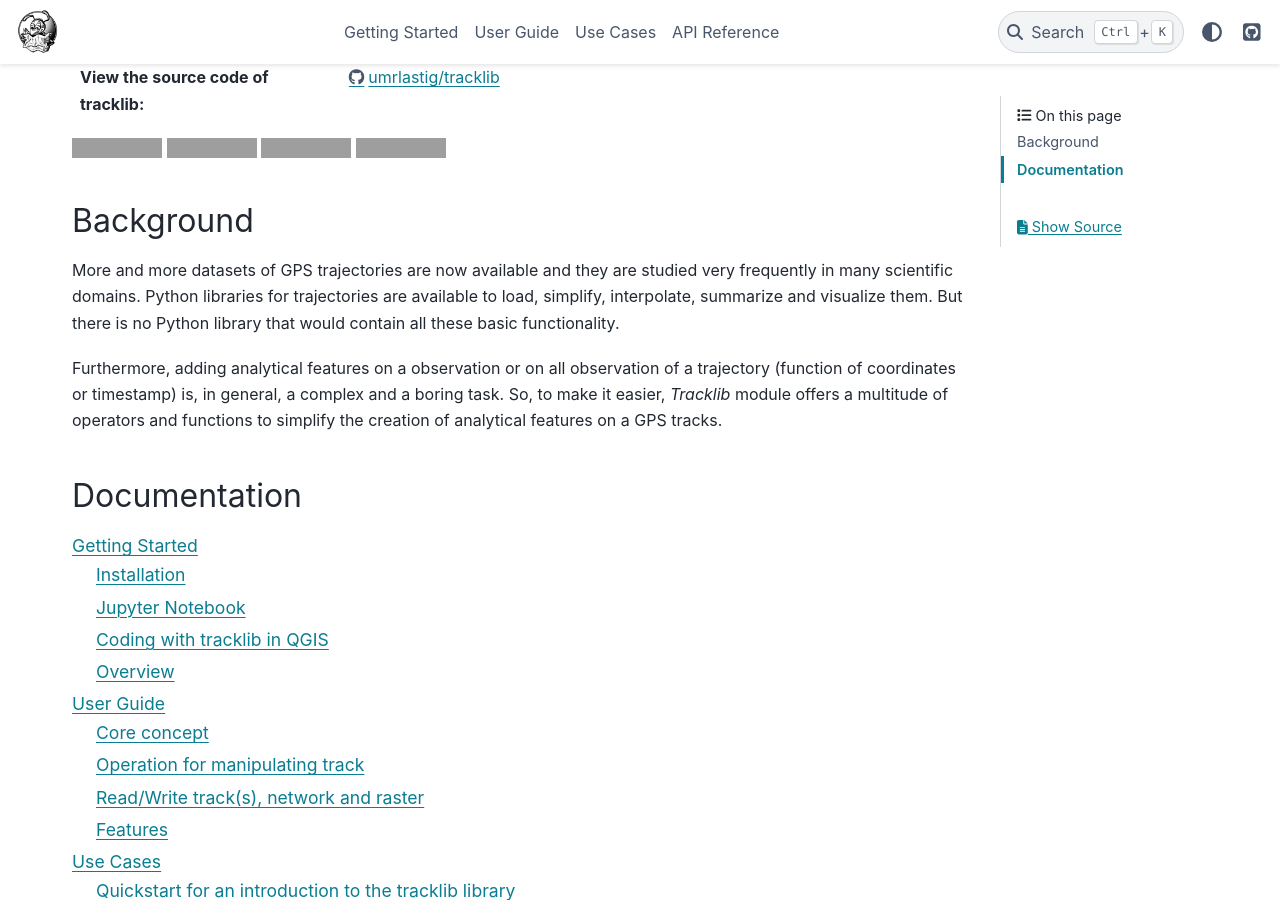
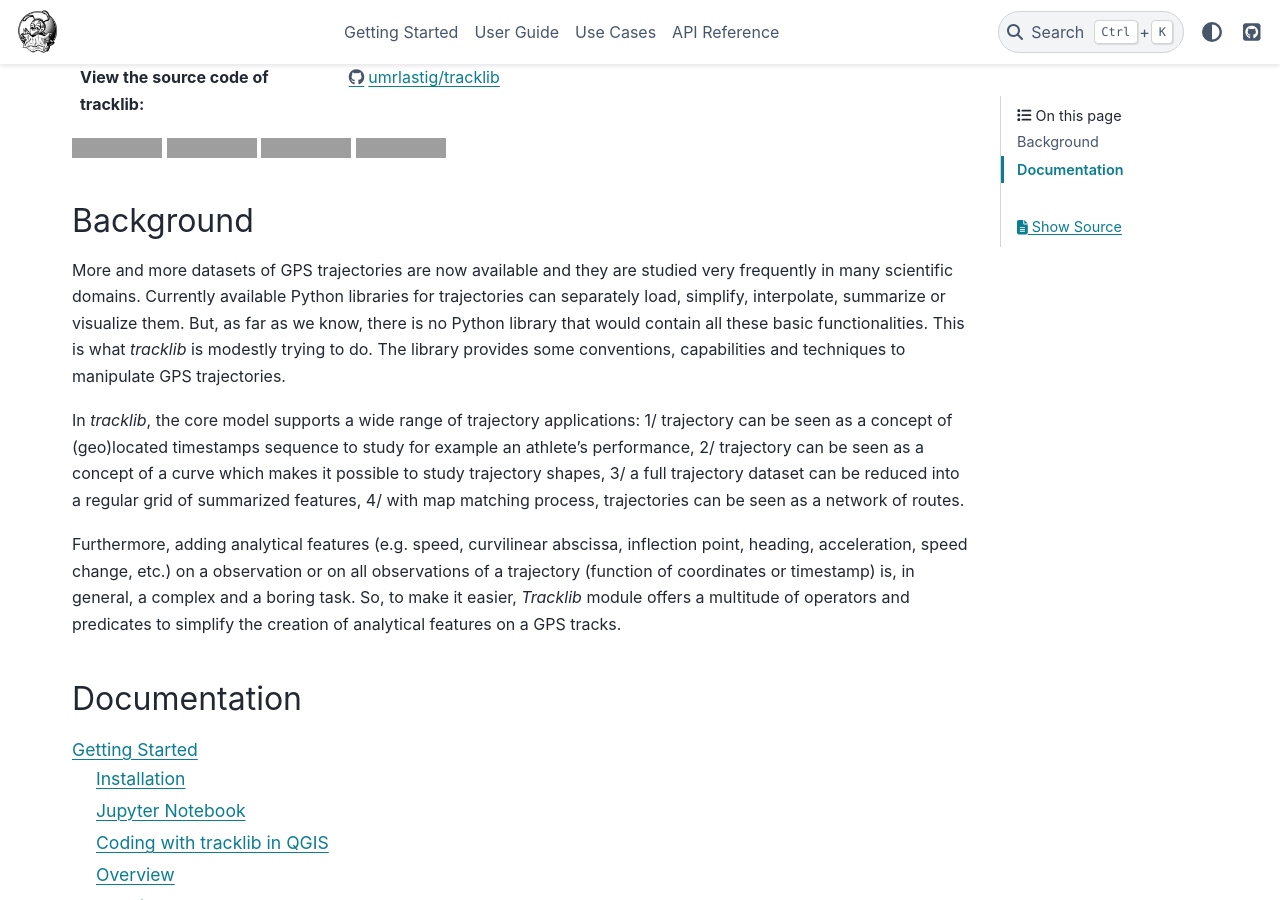
Before and after one commit to umrlastig/tracklib, a Sphinx documentation site: the page built from doc/source/index.rst, in a window 1280 px wide and 900 px high, scrolled down 366 px. Built offline with Sphinx 7.4.7 and the PyData theme 0.15.4, drawn with Linux system fonts in a browser that asks for light colours; pages that are not in the unit, such as notebooks, are missing from menus; grey boxes are pictures that could not be loaded.

Commit message:
doc index page

```diff
--- a/doc/source/index.rst
+++ b/doc/source/index.rst
@@ -36,12 +36,23 @@ Background
 ***********
 
 More and more datasets of GPS trajectories are now available and they are studied very frequently in many scientific domains.
-Python libraries for trajectories are available to load, simplify, interpolate, summarize and visualize them.
-But there is no Python library that would contain all these basic functionality.
+Currently available Python libraries for trajectories can separately load, simplify, interpolate, summarize or visualize them.
+But, as far as we know, there is no Python library that would contain all these basic functionalities.
+This is what *tracklib* is modestly trying to do. The library provides some conventions, capabilities and techniques to manipulate GPS trajectories.
 
-Furthermore, adding analytical features on a observation or on all observation of a trajectory (function of coordinates or timestamp)
-is, in general, a complex and a boring task. So, to make it easier, *Tracklib* module offers a multitude of operators
-and functions to simplify the creation of analytical features on a GPS tracks.
+
+In *tracklib*, the core model supports a wide range of trajectory applications:
+1/ trajectory can be seen as a concept of (geo)located timestamps sequence to study for example an athlete's performance,
+2/ trajectory can be seen as a concept of a curve which makes it possible to study trajectory shapes,
+3/ a full trajectory dataset can be reduced into a regular grid of summarized features,
+4/ with map matching process, trajectories can be seen as a network of routes.
+
+
+Furthermore, adding analytical features (e.g. speed, curvilinear abscissa, inflection point, heading, acceleration, speed change, etc.)
+on a observation or on all observations of a trajectory (function of coordinates or timestamp) is, in general, a complex
+and a boring task. So, to make it easier, *Tracklib* module offers a multitude of operators and predicates
+to simplify the creation of analytical features on a GPS tracks.
+
 
 
 Documentation
```
